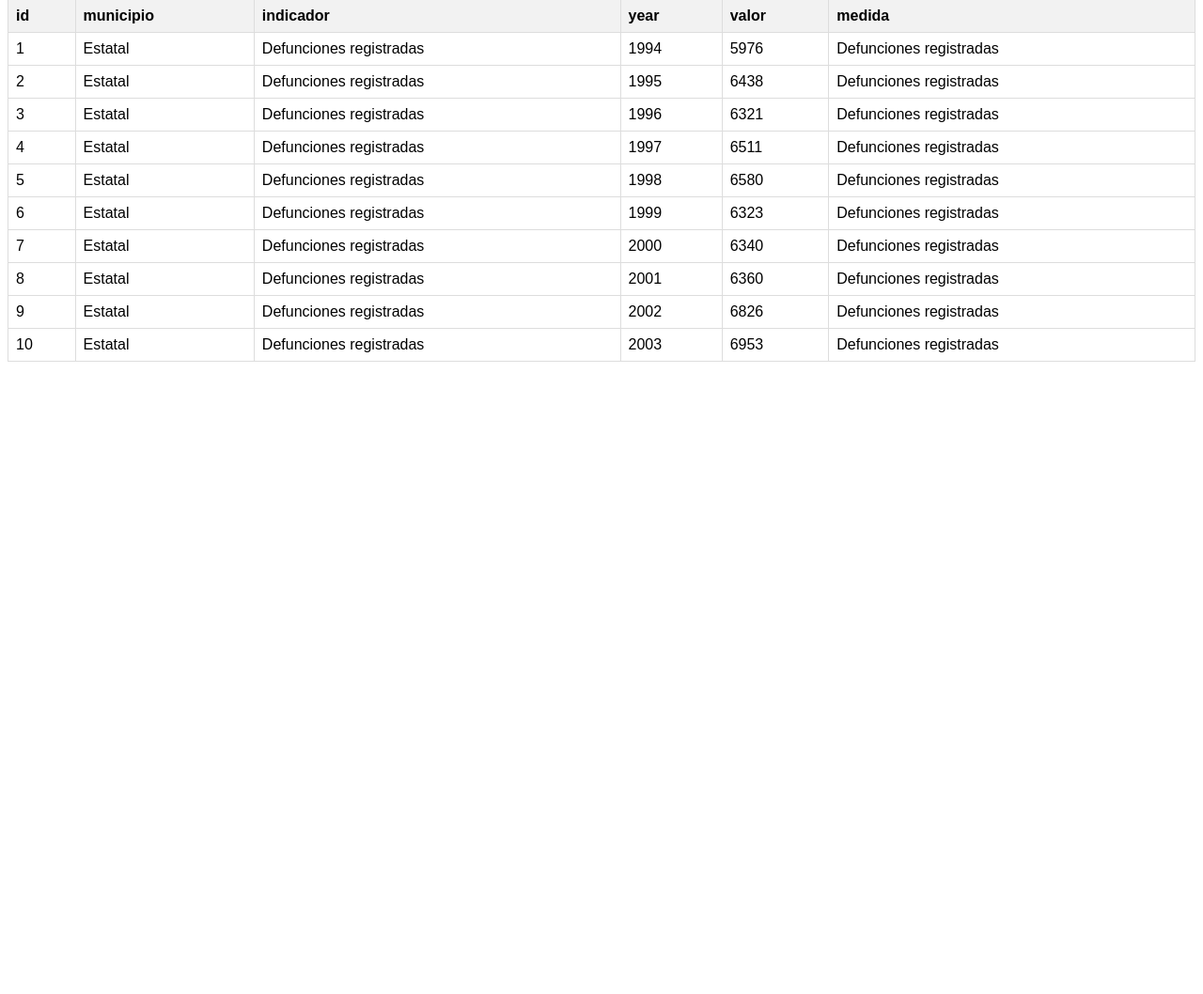
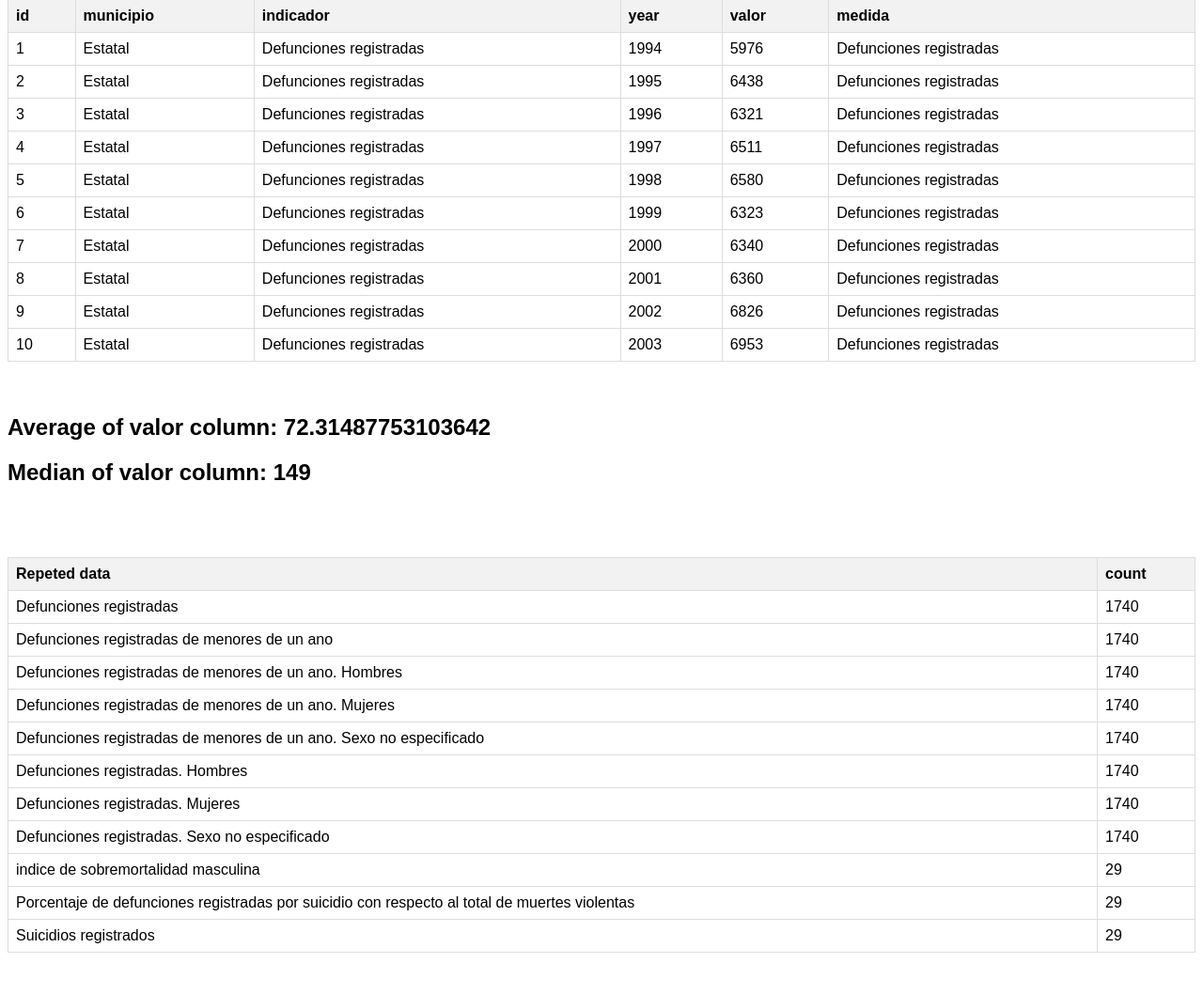
Before and after one commit to JA5E/api, a PHP site: page / in a window 1280 px wide. Shown: the part 81-1139 px from the top of the page at 94% size. Before the commit the page ends 466 px from the top, so only its background shows below. Run offline with PHP 8.4, Linux system fonts and the light colour scheme; data comes from the database, SQL or seed files in the repository.

Commit message:
view updated for get methods

```diff
--- a/index.php
+++ b/index.php
@@ -24,6 +24,26 @@
     </tbody>
   </table>
 
+  <br><br>
+  <div id="averageText">
+  </div>
+  <br><br>
+
+
+  <table>
+    <thead>
+      <tr>
+        <th>Repeted data</th>
+        <th>count</th>
+      </tr>
+    </thead>
+    <tbody id="countT">
+      <!-- Los resultados de la API se mostrarán aquí -->
+    </tbody>
+  </table>
+  <br><br>
+
+<!-- REQUESTS FOR THE DIFERENT DATA WE NEED -->
     <script>
       // Realizar la solicitud GET a la API en PHP
       fetch('method.php')
@@ -45,5 +65,49 @@
         })
         .catch(error => console.error('Error:', error));
     </script>
+    <script>
+      fetch('method.php?average=1')
+      .then(response => response.json())
+      .then(data => {
+
+          const text = document.getElementById('averageText');
+          text.innerHTML += `
+                            <h2>Average of valor column: ${data[0].average}</h2>
+                        `;
+      })
+      .catch(error => console.error('Error:', error));
+    </script>
+    <script>
+        fetch('method.php?repeted=1')
+          .then(response => response.json())
+          .then(data => {
+            const countBody = document.getElementById('countT');
+            data.forEach(item => {
+              console.log(item);
+              const row = document.createElement('tr');
+              row.innerHTML = `
+                <td>${item.repeated}</td>
+                <td>${item.counts}</td>
+              `;
+              countBody.appendChild(row);
+            });
+          })
+          .catch(error => console.error('Error:', error));
+    </script>
+    <script>
+      fetch('method.php?media=1')
+      .then(response => response.json())
+      .then(data => {
+
+          const text = document.getElementById('averageText');
+          text.innerHTML += `
+                            <h2>Median of valor column: ${data[0].Median}</h2>
+                        `;
+      })
+      .catch(error => console.error('Error:', error));
+    </script>
+
+
+
 </body>
 </html>
--- a/method.php
+++ b/method.php
@@ -11,7 +11,8 @@ define("DB_NAME", "mortalidad");
 // Usuario de la base de datos
 define("DB_USERNAME", "root");
 // Contraseña del usuario de la base de datos
-define("DB_PASSWORD", "");
+define("DB_PASSWORD", "root");
+
 ///////////////////////////////////////////////////////////////////////////
 
 // Conexión a la database utilizando mysqli
@@ -30,14 +31,23 @@ switch ($request_method) {
 
 
 		if (isset($_GET['average'])) {
-			$sql = "SELECT AVG(valor) FROM zacatecas WHERE unidad_medida = 'Defunciones registradas';";
+			$sql = "SELECT AVG(valor) as average FROM zacatecas;";
 		}elseif (isset($_GET['repeted'])){
-			$sql = "SELECT indicador, COUNT(*) AS repeted_values FROM zacatecas GROUP BY 1; ";
+			$sql = "SELECT indicador as repeated , COUNT(*) AS counts FROM zacatecas GROUP BY 1;";
 		}elseif (isset($_GET['media'])){
 		#SELECT AVG(valor) AS mediana_valor FROM ( SELECT valor, @rownum:=@rownum+1 as `row_number`, @total_rows:=@rownum FROM (SELECT valor FROM zacatecas ORDER BY valor) as tu_tabla_ordenada, (SELECT @rownum:=0) r ) as ordered WHERE `row_number` IN (FLOOR((@total_rows+1)/2), FLOOR((@total_rows+2)/2));
-			$sql = "SELECT AVG(valor) AS median_valor FROM ( SELECT valor, @rownum := @rownum + 1 AS row_number, @total_rows := @rownum FROM zacatecas JOIN (SELECT @rownum := 0) r ORDER BY valor ) AS ordered WHERE row_number IN (FLOOR((@total_rows + 1) / 2), FLOOR((@total_rows + 2) / 2)); ";
+			$sql = "SELECT
+						AVG(d.valor) as Median
+					FROM
+						(SELECT @rowindex:=@rowindex + 1 AS rowindex,
+								zacatecas.valor AS valor
+						FROM zacatecas
+						ORDER BY zacatecas.valor) AS d
+					WHERE
+					d.rowindex IN (FLOOR(@rowindex / 2), CEIL(@rowindex / 2));
+					";
+					$conexion->query("SET @rowindex := -1;");
 		}else{
-			#echo "No parameter received.";
 			// Consulta SQL para seleccionar todos los registros de la tabla "blogs"
 			$sql = "SELECT id, cve_municipio, desc_municipio, id_indicador, indicador, ano, valor, unidad_medida FROM zacatecas;";
 			// Ejecutar la consulta
```
Lines whose indentation alone changed are shown as unchanged.
